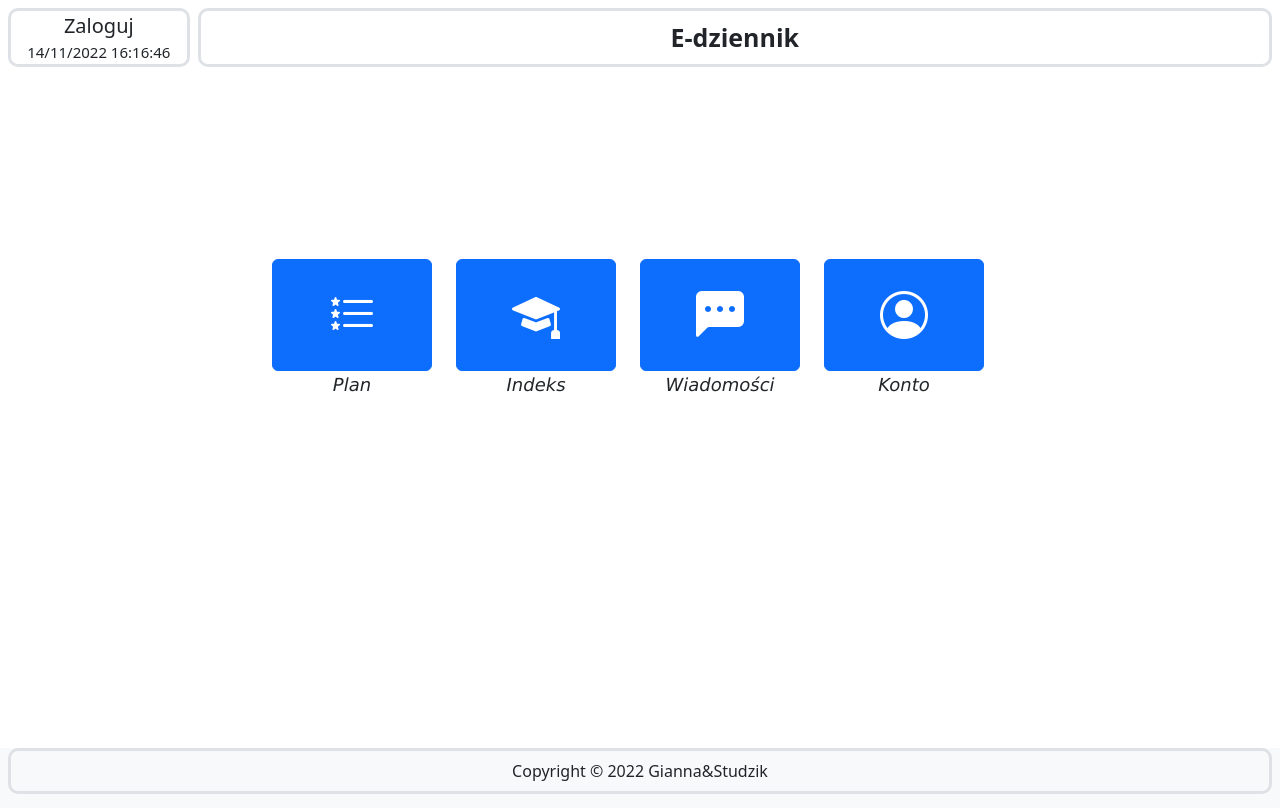
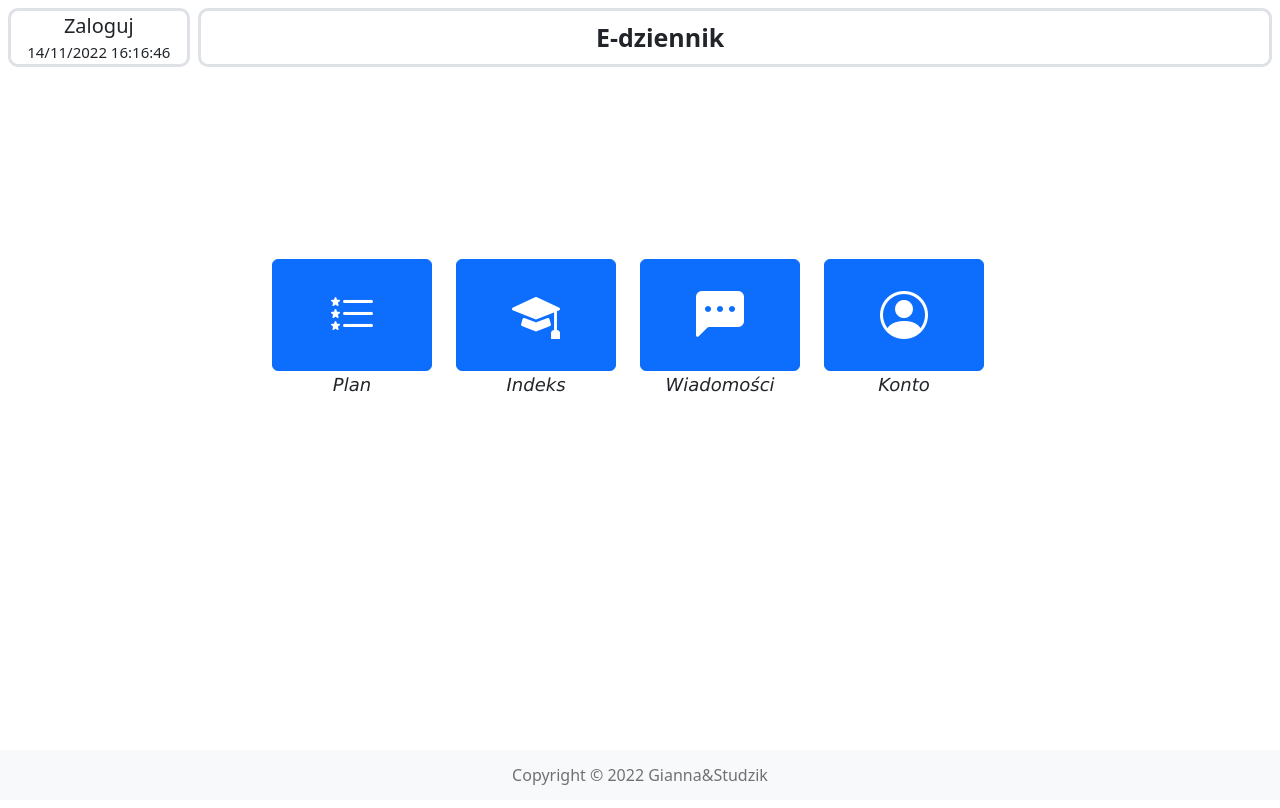
Before and after one commit to gothdawid/Projekt_PAB, an Angular app in the folder frontend/: page / in a window 1280 px wide. Built offline with nearby package versions, Linux system fonts and the light colour scheme.

Commit message:
FRONTEND: Footer
Fixed footer
Final position footer

```diff
--- a/frontend/src/app/components/footer/footer.component.html
+++ b/frontend/src/app/components/footer/footer.component.html
@@ -1,7 +1,9 @@
-<footer class="footer bg-light">
-    <div class="footer-position">
-        <div class="border-details border-3 border footer-details">
-            Copyright © 2022 Gianna&Studzik
+<div class="navbar navbar-height fixed-bottom navbar-custom bg-light" >
+    <div class="container">
+        <div class="navbar-header center">
+            <div class="navbar-text">
+                Copyright © {{date}} Gianna&Studzik
+            </div>
         </div>
     </div>
-</footer>
+</div>
--- a/frontend/src/app/components/footer/footer.component.scss
+++ b/frontend/src/app/components/footer/footer.component.scss
@@ -1,21 +1,14 @@
-.footer {
+.center{
+    transform: translateX(-50%);
+    left: 50%;
     position: absolute;
-    width: 100%;
-    height: 60px;
-    line-height: 40px;
-    bottom: 0;
 }
 
-.footer-position {
-    margin-left: 0.5rem;
-    margin-right: 0.5rem;
+.navbar-custom {
+    color: #333333;
+    border-radius: 0;
 }
 
-.footer-details {
-    display: flex;
-    justify-content: center;
+.navbar-height{
+    min-height: 50px;
 }
-
-.border-details {
-    border-radius: 10px;
-}
--- a/frontend/src/app/components/footer/footer.component.ts
+++ b/frontend/src/app/components/footer/footer.component.ts
@@ -7,6 +7,7 @@ import { Component, OnInit } from '@angular/core';
 })
 export class FooterComponent implements OnInit {
 
+  date = new Date().getFullYear();
   constructor() { }
 
   ngOnInit(): void {
--- a/frontend/src/app/components/header/header.component.html
+++ b/frontend/src/app/components/header/header.component.html
@@ -8,6 +8,8 @@
         </div>
     </div>
     <div class="logo-info border border-3 text-journal">
-        E-dziennik
+        <div class="logo-info-position">
+            E-dziennik
+        </div>
     </div>
 </div>
--- a/frontend/src/app/components/header/header.component.scss
+++ b/frontend/src/app/components/header/header.component.scss
@@ -14,7 +14,10 @@
 .logo-info {
     border-radius: 10px;
     display: flex;
-    justify-content: center;
+}
+
+.logo-info-position {
+    margin-left: 37%;
 }
 
 .text-journal {
--- a/frontend/src/app/components/home/home.component.html
+++ b/frontend/src/app/components/home/home.component.html
@@ -1,3 +1,4 @@
+<div class="page">
 <div class="position">
     <div class="me-4">
         <button class="btn btn-primary btn-element">
@@ -32,3 +33,4 @@
         </div>
     </div>
 </div>
+</div>
--- a/frontend/src/app/components/home/home.component.scss
+++ b/frontend/src/app/components/home/home.component.scss
@@ -30,3 +30,7 @@
       flex-direction: column;
     }
   }
+
+.page {
+    flex: 1;
+}
--- a/frontend/src/styles.scss
+++ b/frontend/src/styles.scss
@@ -2,5 +2,5 @@
 @import "~bootstrap-icons/font/bootstrap-icons.css";
 
 .body {
-    min-height:100vh; margin:0; position:relative;
+    min-width:600px;
 }
```
